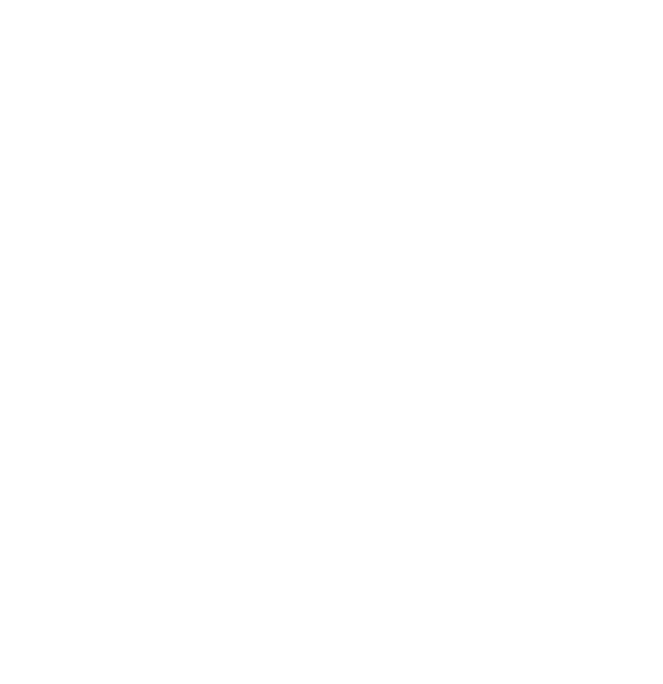
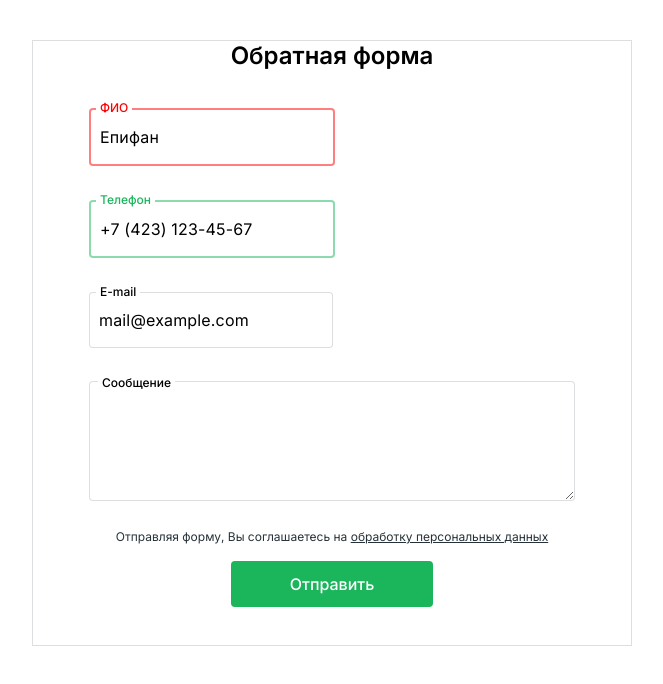
Before and after one commit to maskpa100/frontend-task-1, a plain HTML site: page index.html in a window 1280 px wide. Shown: the whole page, without its empty margins (308-971 px from the left). Drawn offline with Linux system fonts and the light colour scheme.

Commit message:
refactor

```diff
--- a/index.html
+++ b/index.html
@@ -1,11 +1,38 @@
 <!DOCTYPE html>
 <html lang="en">
-<head>
-  <meta charset="UTF-8">
-  <meta name="viewport" content="width=device-width, initial-scale=1.0">
-  <title>Document</title>
-</head>
-<body>
+  <head>
+    <meta charset="UTF-8" />
+    <meta name="viewport" content="width=device-width, initial-scale=1.0" />
+    <link rel="stylesheet" href="./style/style.css" />
+    <title>Тестовое задание frontend разработчика №1</title>
+  </head>
+  <body>
+    <div class="feedback">
+      <h1 class="title">Обратная форма</h1>
+      <form method="post" class="form">
+        <div class="info">
+          <div class="item item-error">
+            <label>ФИО</label>
+            <input type="text" name="name" size="19" value="Епифан" required />
+          </div>
+          <div class="item item-success">
+            <label>Телефон</label>
+            <input type="text" name="phone" size="19" value="+7 (423) 123-45-67" required />
+          </div>
+          <div class="item">
+            <label>E-mail</label>
+            <input type="email" name="email" size="19" value="mail@example.com" required />
+          </div>
+        </div>
+        <div class="messages">
+          <label>Сообщение</label>
+          <textarea ></textarea>
+        </div>
+        <p>Отправляя форму, Вы соглашаетесь на <a href="#">обработку персональных данных</a></p>
+        <button class="feedback-submit">Отправить</button>
+      </form>
+    </div>
 
-</body>
+
+  </body>
 </html>
--- /dev/null
+++ b/style/style.scss
@@ -0,0 +1,112 @@
+@import url("https://fonts.googleapis.com/css2?family=Inter:wght@400;500;600&family=Roboto:ital,wght@0,400;0,500;0,700;0,900;1,300;1,400;1,500;1,700;1,900&display=swap");
+* {
+  padding: 0;
+  margin: 0;
+  border: 0;
+  font-family: Inter;
+}
+.feedback {
+  max-width: 598px;
+  border: 1px solid rgba(38, 50, 56, 0.16);
+  margin: 40px auto;
+  .form {
+    padding: 21px 46px;
+    text-align: center;
+    .info {
+      display: flex;
+      flex-wrap: wrap;
+      justify-content: space-between;
+      .item {
+        position: relative;
+        display: inline-block;
+        margin: 17px 10px;
+        label {
+          top: -12px;
+          left: 7px;
+        }
+      }
+    }
+    .messages {
+      margin-top: 16px;
+      position: relative;
+      label {
+        top: -10px;
+        left: 19px;
+      }
+      textarea {
+        margin: 0 10px;
+      }
+    }
+    p {
+      margin-top: 24px;
+    }
+    button {
+      margin: 17px;
+    }
+  }
+}
+
+label {
+  font-size: 12px;
+  font-weight: 500;
+  line-height: 16px;
+  position: absolute;
+  background-color: white;
+  padding: 4px;
+}
+
+textarea {
+  width: calc(100% - 42px);
+  height: 84px;
+  border-radius: 4px;
+  border: 1px solid rgba(38, 50, 56, 0.16);
+  font-size: 16px;
+  font-weight: 400;
+  padding: 17px 10px;
+}
+input {
+  border-radius: 4px;
+  border: 1px solid rgba(38, 50, 56, 0.16);
+  font-size: 16px;
+  font-weight: 400;
+  letter-spacing: 0.01em;
+  padding: 17px 9px;
+}
+.title {
+  font-size: 24px;
+  font-weight: 600;
+  line-height: 29px;
+  text-align: center;
+}
+p {
+  font-size: 12px;
+  font-weight: 400;
+  color: #263238;
+}
+a {
+  color: #263238;
+}
+button {
+  background-color: #1bb55c;
+  color: white;
+  border-radius: 4px;
+  font-size: 16px;
+  font-weight: 500;
+  padding: 13px 59px;
+}
+.item-error {
+  input {
+    border: 2px solid rgba(255, 0, 0, 0.5);
+  }
+  label {
+    color: rgb(255, 0, 0);
+  }
+}
+.item-success {
+  input {
+    border: 2px solid rgba(27, 181, 92, 0.5);
+  }
+  label {
+    color: rgb(27, 181, 92);
+  }
+}
```
Also changed, not shown: style/style.css (added), 1 other file.
